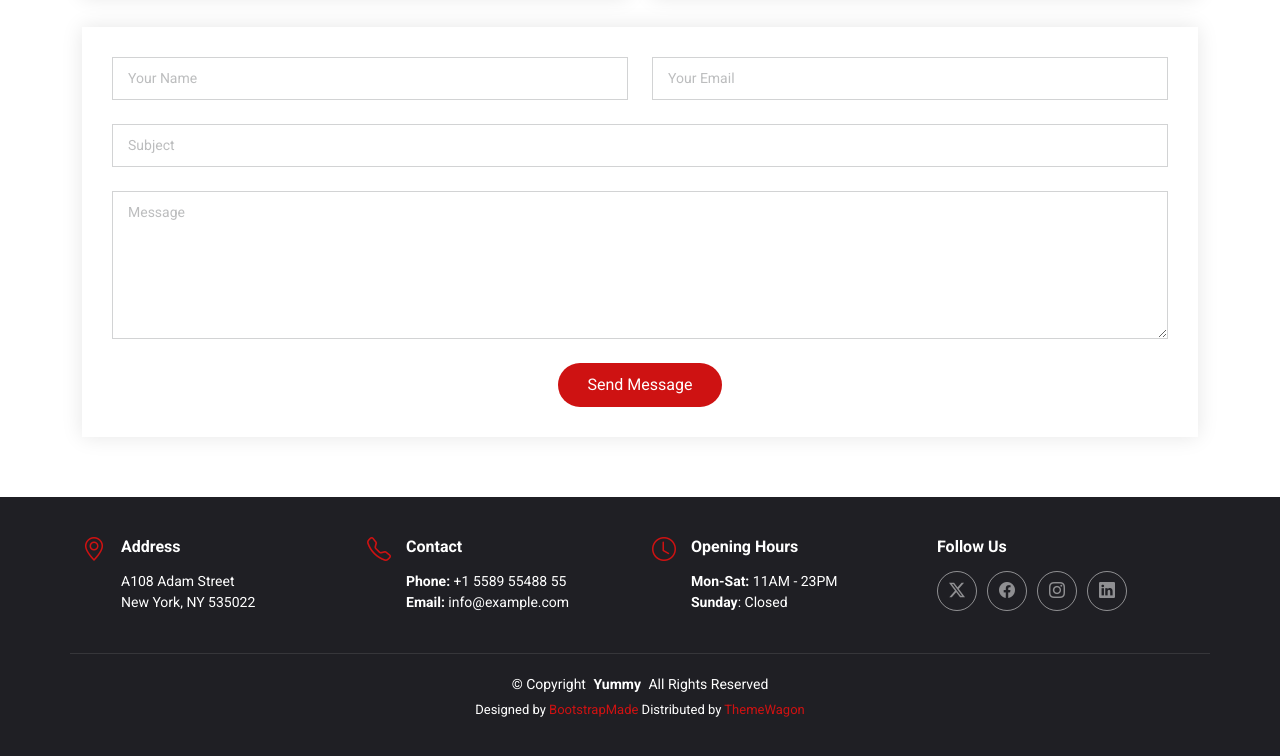
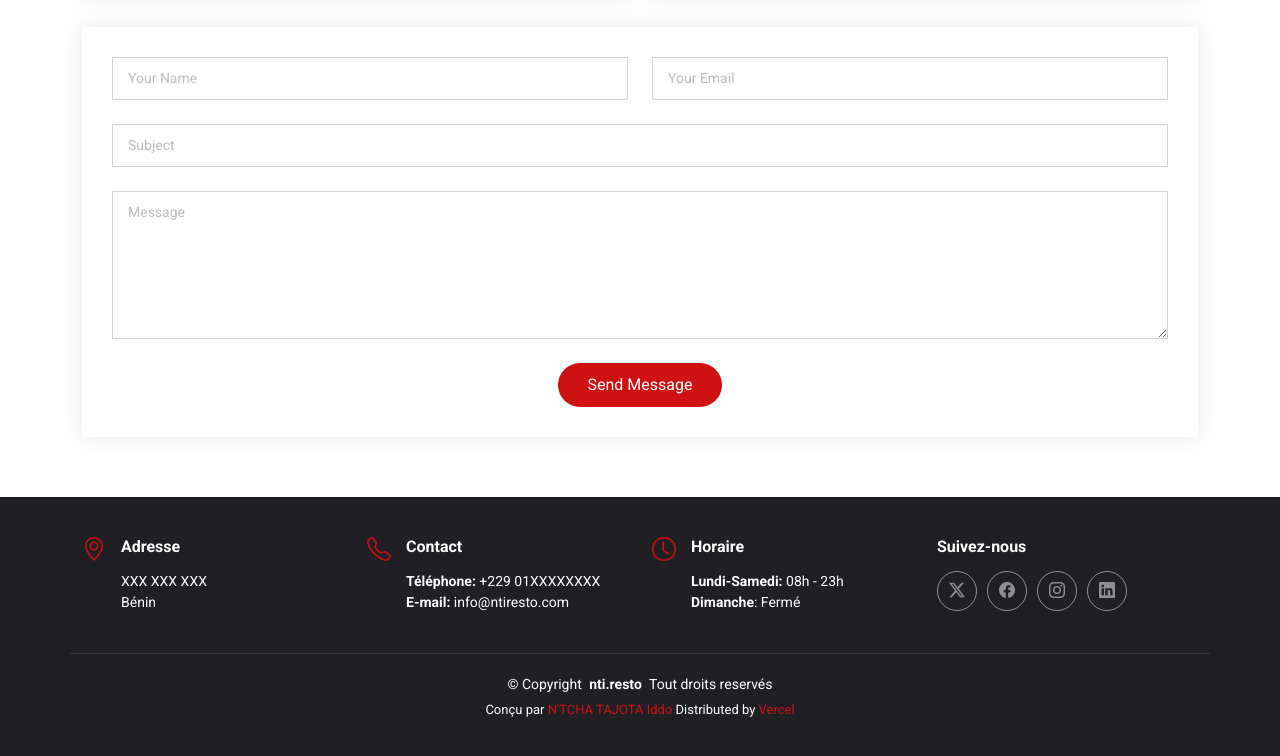
Before and after one commit to iddotahotantcha/nti-resto, a plain HTML site: page index.html in a window 1280 px wide. Shown: the part 8302-9058 px from the top of the page. Drawn offline with Linux system fonts and the light colour scheme.

Commit message:
Mise à jour du footer

```diff
--- a/index.html
+++ b/index.html
@@ -28,11 +28,9 @@
   <link href="assets/css/main.css" rel="stylesheet">
 
   <!-- =======================================================
-  * Template Name: Yummy
-  * Template URL: https://bootstrapmade.com/yummy-bootstrap-restaurant-website-template/
-  * Updated: Aug 07 2024 with Bootstrap v5.3.3
-  * Author: BootstrapMade.com
-  * License: https://bootstrapmade.com/license/
+  * Template Name: nti.resto
+  * Template URL: https://github.com/iddotahotantcha/nti-resto
+  * Author: [N'TCHA TAHOTA Iddo](https://github.com/iddotahotantcha)
   ======================================================== -->
 </head>
 
@@ -1112,9 +1110,9 @@
         <div class="col-lg-3 col-md-6 d-flex">
           <i class="bi bi-geo-alt icon"></i>
           <div class="address">
-            <h4>Address</h4>
-            <p>A108 Adam Street</p>
-            <p>New York, NY 535022</p>
+            <h4>Adresse</h4>
+            <p>XXX XXX XXX</p>
+            <p>Bénin</p>
             <p></p>
           </div>
 
@@ -1125,8 +1123,8 @@
           <div>
             <h4>Contact</h4>
             <p>
-              <strong>Phone:</strong> <span>+1 5589 55488 55</span><br>
-              <strong>Email:</strong> <span>info@example.com</span><br>
+              <strong>Téléphone:</strong> <span>+229 01XXXXXXXX</span><br>
+              <strong>E-mail:</strong> <span>info@ntiresto.com</span><br>
             </p>
           </div>
         </div>
@@ -1134,16 +1132,16 @@
         <div class="col-lg-3 col-md-6 d-flex">
           <i class="bi bi-clock icon"></i>
           <div>
-            <h4>Opening Hours</h4>
+            <h4>Horaire</h4>
             <p>
-              <strong>Mon-Sat:</strong> <span>11AM - 23PM</span><br>
-              <strong>Sunday</strong>: <span>Closed</span>
+              <strong>Lundi-Samedi:</strong> <span>08h - 23h</span><br>
+              <strong>Dimanche</strong>: <span>Fermé</span>
             </p>
           </div>
         </div>
 
         <div class="col-lg-3 col-md-6">
-          <h4>Follow Us</h4>
+          <h4>Suivez-nous</h4>
           <div class="social-links d-flex">
             <a href="#" class="twitter"><i class="bi bi-twitter-x"></i></a>
             <a href="#" class="facebook"><i class="bi bi-facebook"></i></a>
@@ -1156,13 +1154,9 @@
     </div>
 
     <div class="container copyright text-center mt-4">
-      <p>© <span>Copyright</span> <strong class="px-1 sitename">Yummy</strong> <span>All Rights Reserved</span></p>
+      <p>© <span>Copyright</span> <strong class="px-1 sitename">nti.resto</strong> <span>Tout droits reservés</span></p>
       <div class="credits">
-        <!-- All the links in the footer should remain intact. -->
-        <!-- You can delete the links only if you've purchased the pro version. -->
-        <!-- Licensing information: https://bootstrapmade.com/license/ -->
-        <!-- Purchase the pro version with working PHP/AJAX contact form: [buy-url] -->
-        Designed by <a href="https://bootstrapmade.com/">BootstrapMade</a> Distributed by <a href="https://themewagon.com">ThemeWagon</a>
+        Conçu par <a href="https://github.com/iddotahotantcha">N'TCHA TAJOTA Iddo</a> Distributed by <a href="https://vercel.com/">Vercel</a>
       </div>
     </div>
 
```
